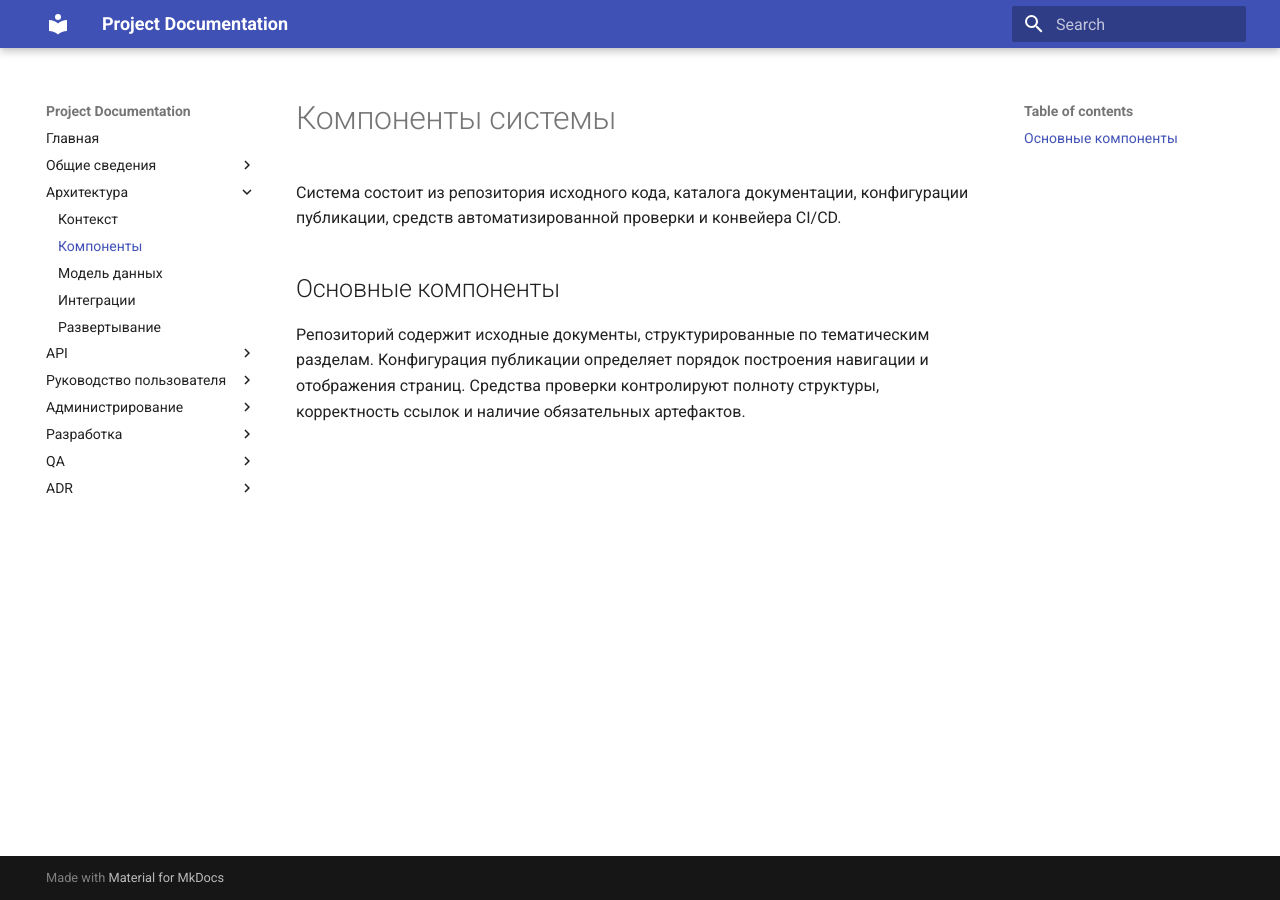
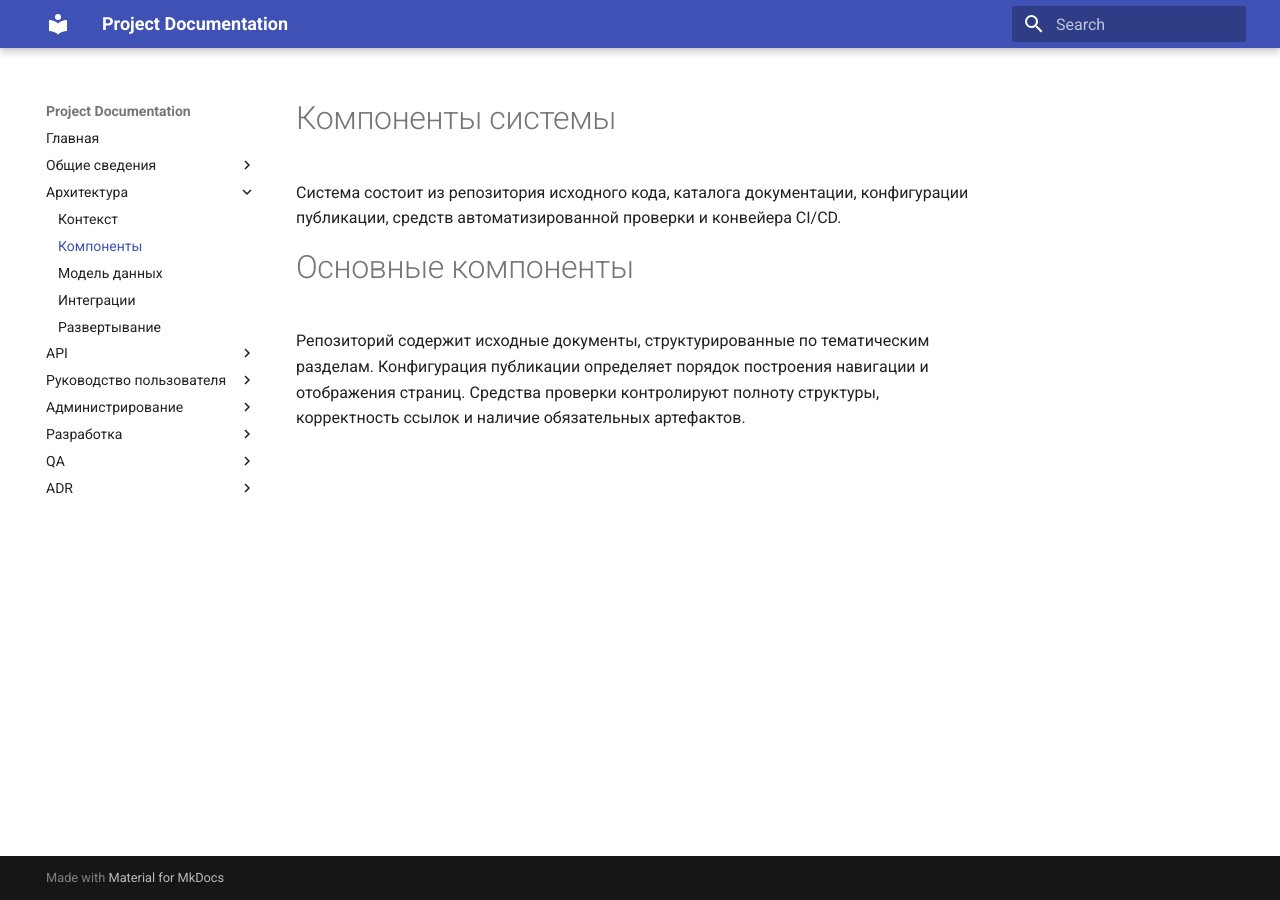
Before and after one commit to techwri/Demo, an MkDocs documentation site: the page built from docs/architecture/components.md, in a window 1280 px wide. Built offline with MkDocs 1.6.1 and Material for MkDocs 9.7.7, drawn with Linux system fonts in a browser that asks for light colours.

Commit message:
Update components.md

```diff
--- a/docs/architecture/components.md
+++ b/docs/architecture/components.md
@@ -2,6 +2,6 @@
 
 Система состоит из репозитория исходного кода, каталога документации, конфигурации публикации, средств автоматизированной проверки и конвейера CI/CD.
 
-## Основные компоненты
+# Основные компоненты
 
 Репозиторий содержит исходные документы, структурированные по тематическим разделам. Конфигурация публикации определяет порядок построения навигации и отображения страниц. Средства проверки контролируют полноту структуры, корректность ссылок и наличие обязательных артефактов.
```
